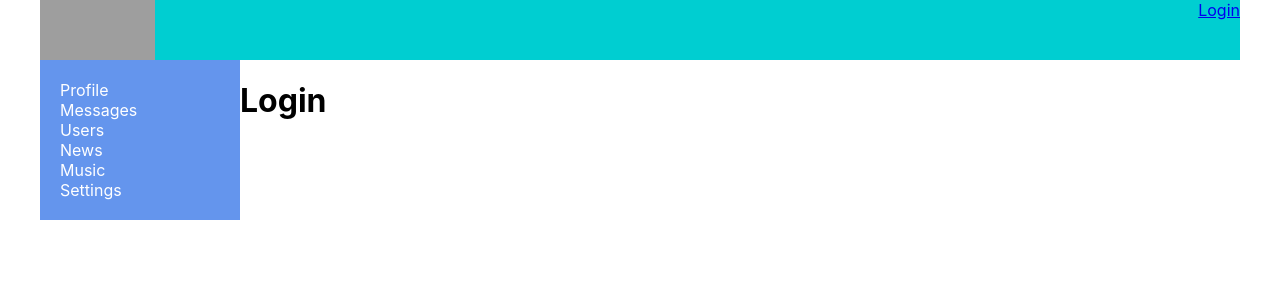
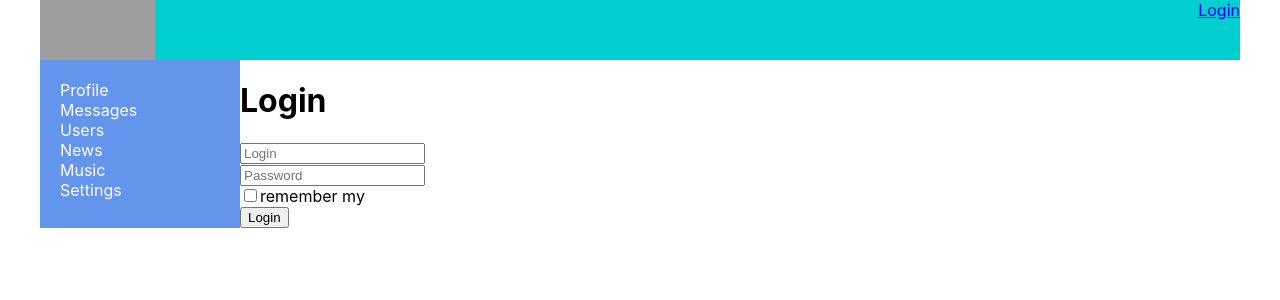
Before and after one commit to Vadim-w/SocialNetwork, a React (Create React App) app: page /login in a window 1280 px wide. Shown: the top 300 px of the page. Built offline with nearby package versions, Linux system fonts and the light colour scheme; no server answers; grey boxes are pictures that could not be loaded.

Commit message:
Added redux-form.

```diff
--- a/package.json
+++ b/package.json
@@ -12,14 +12,16 @@
     "@types/react-dom": "^16.9.8",
     "@types/react-redux": "^7.1.9",
     "@types/react-router-dom": "^5.1.5",
+    "@types/redux-form": "^8.3.0",
     "@types/uuid": "^8.0.0",
     "axios": "^0.20.0",
     "react": "^16.13.1",
     "react-dom": "^16.13.1",
     "react-redux": "^7.2.1",
     "react-router-dom": "^5.2.0",
-    "react-scripts": "3.4.1",
+    "react-scripts": "^3.4.3",
     "redux": "^4.0.5",
+    "redux-form": "^8.3.6",
     "redux-thunk": "^2.3.0",
     "typescript": "^3.7.5"
   },
--- a/src/Components/Login/Login.tsx
+++ b/src/Components/Login/Login.tsx
@@ -1,9 +1,47 @@
 import React from 'react'
+import {reduxForm, Field, InjectedFormProps} from "redux-form";
+
+type formDataType = {
+    login: string
+    password: string
+    rememberMe: boolean
+}
+
+
+
+export const LoginForm: React.FC<InjectedFormProps<formDataType>> = (props ) => {
+    return (
+            <form onSubmit={props.handleSubmit}>
+                <div>
+                    <Field placeholder={"Login"} name={"login"} component={"input"}/>
+                </div>
+                <div>
+                    <Field placeholder={"Password"} name={"password"} component={"input"}/>
+                </div>
+                <div>
+                    <Field component={"input"} name={"rememberMe"} type={"checkbox"}/>remember my
+                </div>
+                <div>
+                    <button>Login</button>
+                </div>
+            </form>
+    )
+}
+
+
+const LoginReduxForm = reduxForm<formDataType>({form: 'login'})(LoginForm)
 
 export const Login = () => {
+    const onSubmit = (formData: formDataType) => {
+        console.log(formData)
+    }
+
     return (
         <div>
             <h1>Login</h1>
+            <form>
+                <LoginReduxForm onSubmit={onSubmit}/>
+            </form>
         </div>
     )
 }
--- a/src/Redux/profile-reducer.ts
+++ b/src/Redux/profile-reducer.ts
@@ -112,7 +112,6 @@ export const getUserStatus = (userId: string) => {
     }
 }
 export const updateUserStatus = (status: string) => {
-    debugger
     return (dispatch: any) => {
         profileAPI.updateStatus(status)
             .then(response => {
--- a/src/Redux/redux-store.ts
+++ b/src/Redux/redux-store.ts
@@ -3,7 +3,8 @@ import {profileReducer} from "./profile-reducer";
 import {dialogsReducer} from "./dialogs-reducer";
 import {usersReducer} from "./users-reducer";
 import {authReducer} from "./auth-reducer";
-import thunkMiddleware from "redux-thunk"
+import thunkMiddleware from "redux-thunk";
+import { reducer as formReducer } from 'redux-form';
 
 
 let reducers = combineReducers({
@@ -11,6 +12,7 @@ let reducers = combineReducers({
     dialogsPage:dialogsReducer,
     usersPage: usersReducer,
     auth: authReducer,
+    form: formReducer
 });
 
 export type RootStateType = ReturnType<typeof reducers>
--- a/src/api/api.ts
+++ b/src/api/api.ts
@@ -37,7 +37,6 @@ export const profileAPI = {
         return instanse.get( `profile/status/`+ userID)
     },
     updateStatus(status: string) {
-        debugger
         return instanse.put(`profile/status`, {status} )
     }
 }
```
Also changed, not shown: 1 other file (tests, documents, lock files or other folders).
